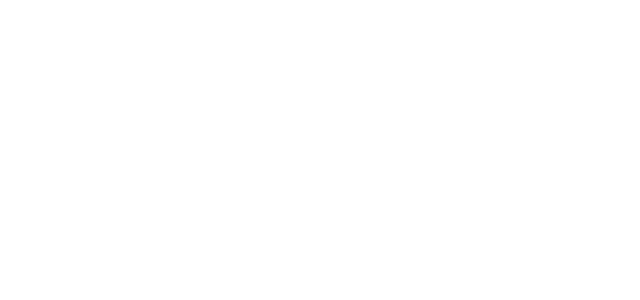
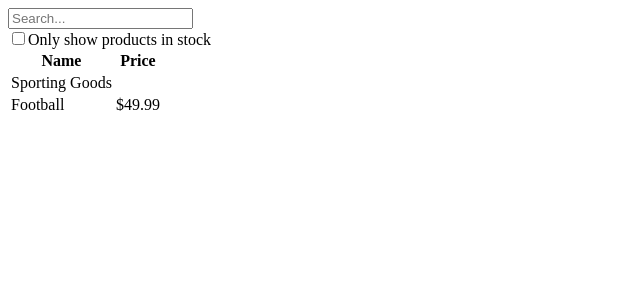
Before and after one commit to yepark98/Online-Store, a React (Create React App) app: page / in a window 1280 px wide. Shown: the top 300 px of the page, without its empty margins (0-640 px from the left). Built offline with nearby package versions, Linux system fonts and the light colour scheme.

Commit message:
화면 구성

```diff
--- a/public/index.html
+++ b/public/index.html
@@ -1,20 +1,18 @@
 <!DOCTYPE html>
 <html lang="en">
+
 <head>
   <meta charset="utf-8" />
   <link rel="icon" href="%PUBLIC_URL%/favicon.ico" />
   <meta name="viewport" content="width=device-width, initial-scale=1" />
   <meta name="theme-color" content="#000000" />
-    <meta
-      name="description"
-      content="Web site created using create-react-app"
-    />
+  <meta name="description" content="Web site created using create-react-app" />
   <link rel="apple-touch-icon" href="%PUBLIC_URL%/logo192.png" />
   <!--
       manifest.json provides metadata used when your web app is installed on a
       user's mobile device or desktop. See https://developers.google.com/web/fundamentals/web-app-manifest/
     -->
-    <link rel="manifest" href="%PUBLIC_URL%/manifest.json" />
+  <link rel="/manifest" href="%PUBLIC_URL%/manifest.json" />
   <!--
       Notice the use of %PUBLIC_URL% in the tags above.
       It will be replaced with the URL of the `public` folder during the build.
@@ -26,6 +24,7 @@
     -->
   <title>React App</title>
 </head>
+
 <body>
   <noscript>You need to enable JavaScript to run this app.</noscript>
   <div id="root"></div>
@@ -40,4 +39,5 @@
       To create a production bundle, use `npm run build` or `yarn build`.
     -->
 </body>
+
 </html>
--- a/src/App.js
+++ b/src/App.js
@@ -1,7 +1,12 @@
 import React from "react";
+import FilterableProductTable from "./components/FilterableProductTable";
 
 function App() {
-  return <></>;
+  return (
+    <>
+      <FilterableProductTable />
+    </>
+  );
 }
 
 export default App;
--- /dev/null
+++ b/src/components/FilterableProductTable.jsx
@@ -0,0 +1,53 @@
+import React from "react";
+import ProductTable from "./ProductTable";
+import SearchBar from "./SearchBar";
+
+const FilterableProductTable = () => {
+  const data = [
+    {
+      category: "Sporting Goods",
+      price: "$49.99",
+      stocked: true,
+      name: "Football",
+    },
+    {
+      category: "Sporting Goods",
+      price: "$9.99",
+      stocked: true,
+      name: "Baseball",
+    },
+    {
+      category: "Sporting Goods",
+      price: "$29.99",
+      stocked: false,
+      name: "Basketball",
+    },
+    {
+      category: "Electronics",
+      price: "$99.99",
+      stocked: true,
+      name: "iPod Touch",
+    },
+    {
+      category: "Electronics",
+      price: "$399.99",
+      stocked: false,
+      name: "iPhone 5",
+    },
+    {
+      category: "Electronics",
+      price: "$199.99",
+      stocked: true,
+      name: "Nexus 7",
+    },
+  ];
+
+  return (
+    <>
+      <SearchBar />
+      <ProductTable />
+    </>
+  );
+};
+
+export default FilterableProductTable;
--- /dev/null
+++ b/src/components/ProductCategory.jsx
@@ -0,0 +1,17 @@
+import React from "react";
+
+const ProductCategory = () => {
+  return (
+    <tbody>
+      <tr>
+        <td>Sporting Goods</td>
+      </tr>
+      <tr>
+        <td>Football</td>
+        <td>$49.99</td>
+      </tr>
+    </tbody>
+  );
+};
+
+export default ProductCategory;
--- /dev/null
+++ b/src/components/ProductTable.jsx
@@ -0,0 +1,18 @@
+import React from "react";
+import ProductCategory from "./ProductCategory";
+
+const ProductTable = () => {
+  return (
+    <table>
+      <thead>
+        <tr>
+          <th>Name</th>
+          <th>Price</th>
+        </tr>
+      </thead>
+      <ProductCategory />
+    </table>
+  );
+};
+
+export default ProductTable;
--- /dev/null
+++ b/src/components/SearchBar.jsx
@@ -0,0 +1,15 @@
+import React from "react";
+
+const SearchBar = () => {
+  return (
+    <section>
+      <input type="text" name="" id="" placeholder="Search..." />
+      <div>
+        <input type="checkbox" name="" id="stock" />
+        <label htmlFor="stock">Only show products in stock</label>
+      </div>
+    </section>
+  );
+};
+
+export default SearchBar;
```
Lines whose indentation alone changed are shown as unchanged.
